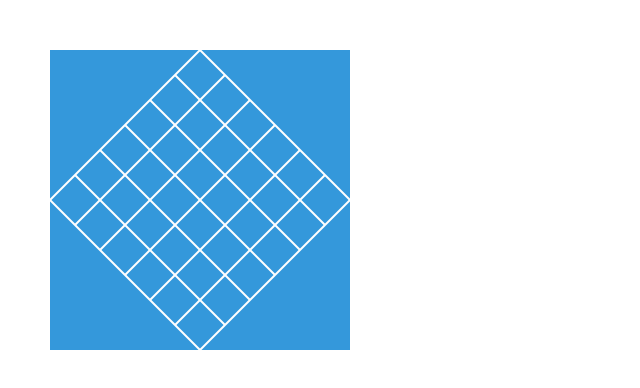
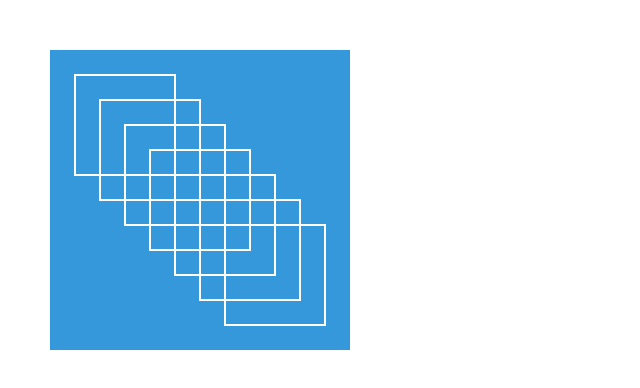
Before and after one commit to EHB-MCT/dev1-exercises-BryanRebong, a plain HTML site: page index.html in a window 1280 px wide. Shown: the whole page, without its empty margins (0-640 px from the left). Drawn offline with Linux system fonts and the light colour scheme.

Commit message:
Finished exercise 3-1-f

```diff
--- a/exercises/3-iteration-while/3-1-f.js
+++ b/exercises/3-iteration-while/3-1-f.js
@@ -12,9 +12,9 @@ function draw() {
 }
 
 function drawDiagonalSquares() {
-    let i = ;
-    while () {
-        context.strokeRect(,,,);
-        i = ;
+    let i = 0;
+    while (i<7) {
+        context.strokeRect(75 + (25 * i), 75 + (25 * i), 100, 100);
+        i++;
     }
 }
--- a/index.html
+++ b/index.html
@@ -1,7 +1,7 @@
 <html>
 
 <head>
-    <script src="exercises/3-iteration-while/3-1-e.js" type="module"></script>
+    <script src="exercises/3-iteration-while/3-1-f.js" type="module"></script>
     <link rel="stylesheet" type="text/css" href="styles/index.css" />
 </head>
 
```
